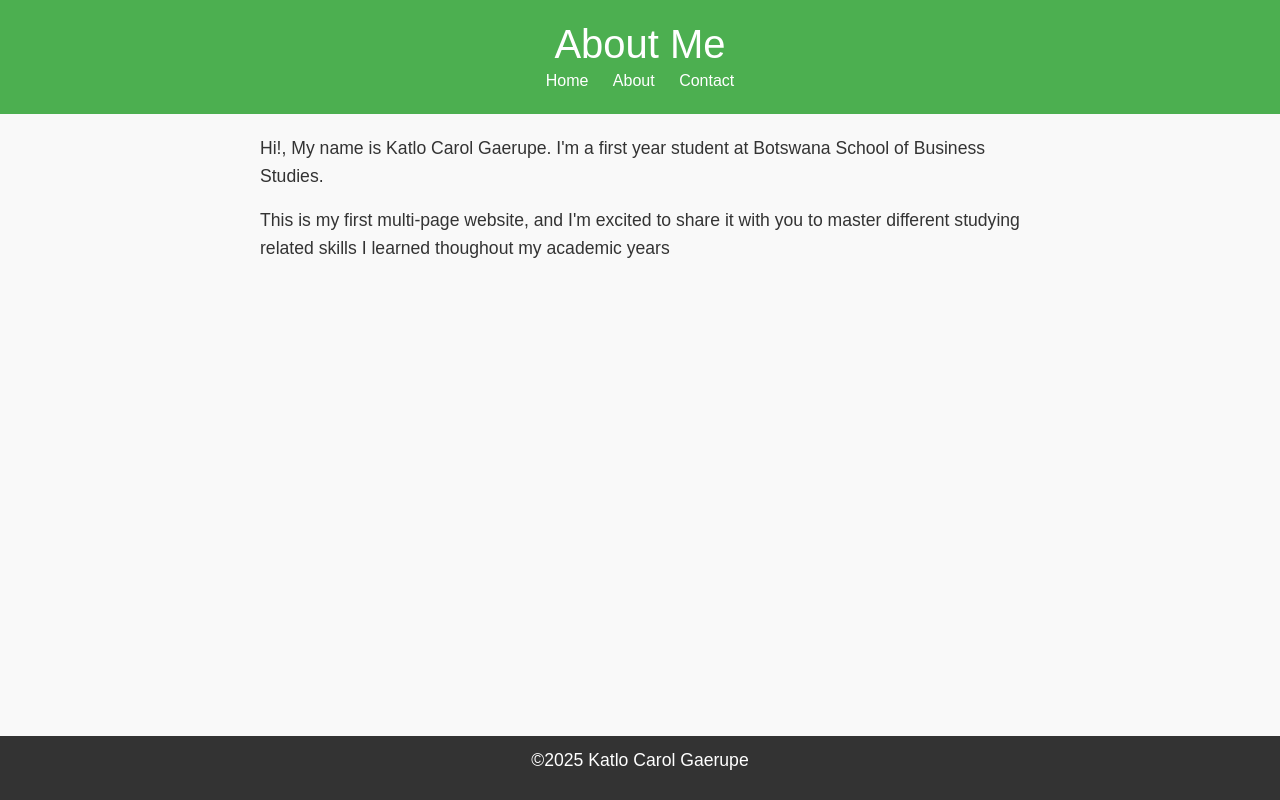
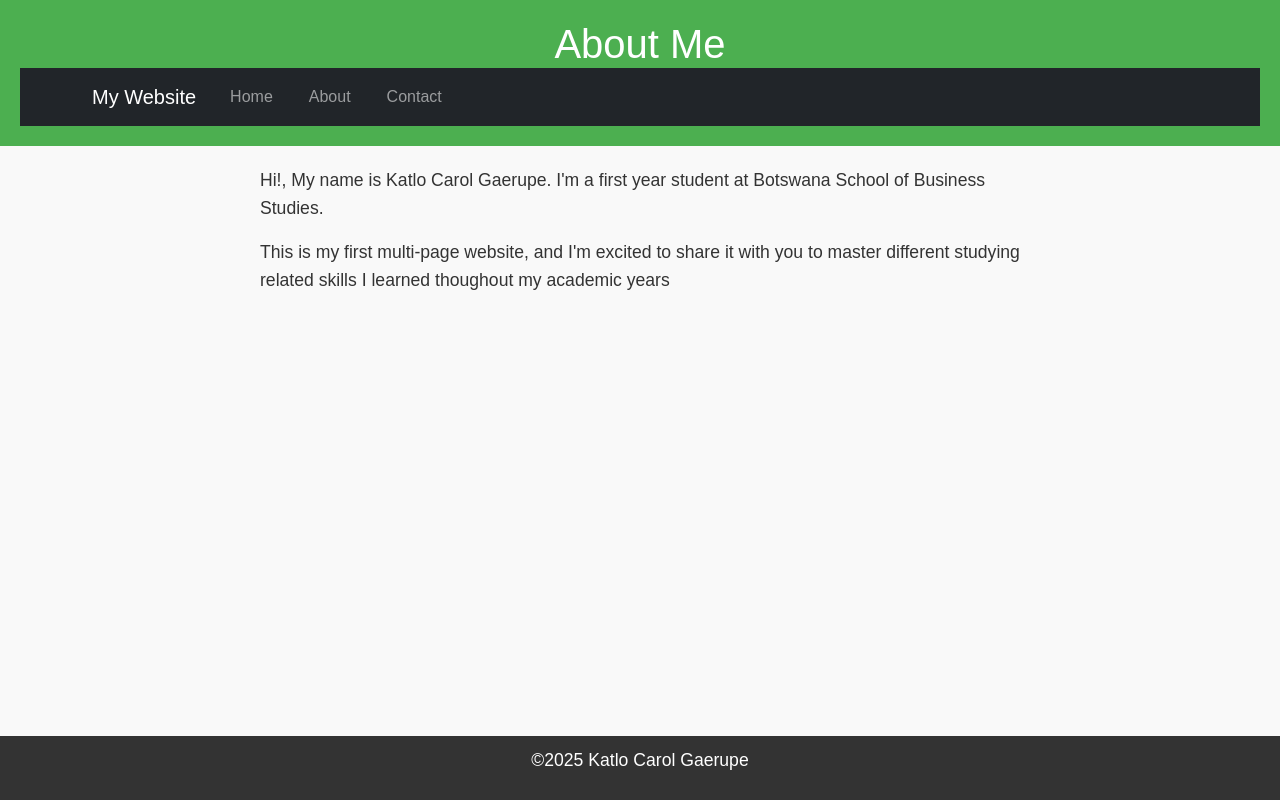
Before and after one commit to KatlosStudyRescue/my-github-page, a plain HTML site: page about.html in a window 1280 px wide. Drawn offline with nearby package versions, Linux system fonts and the light colour scheme.

Commit message:
Update about.html

```diff
--- a/about.html
+++ b/about.html
@@ -12,10 +12,45 @@
     <body>
         <header>
             <h1>About Me</h1>
-            <nav>
-                <a href="index.html">Home</a>
-                <a href="about.html">About</a>
-                <a href="contact.html">Contact</a>
+            <nav class="navbar navbar-expand-lg navbar-dark bg-dark">
+
+<div class="container">
+
+<a class="navbar-brand" href="index.html">My Website</a>
+
+<button class="navbar-toggler" type="button" data-bs-toggle="collapse" data-bs-target="#navbarNav">
+
+<span class="navbar-toggler-icon"></span>
+
+</button>
+
+<div class="collapse navbar-collapse" id="navbarNav">
+
+<ul class="navbar-nav">
+
+<li class="nav-item">
+
+<a class="nav-link" href="index.html">Home</a>
+
+</li>
+
+<li class="nav-item">
+
+<a class="nav-link" href="about.html">About</a>
+
+</li>
+
+<li class="nav-item">
+
+<a class="nav-link" href="contact.html">Contact</a>
+
+</li>
+
+</ul>
+
+</div>
+
+</div>
             </nav>
         </header>
         <main>
```
